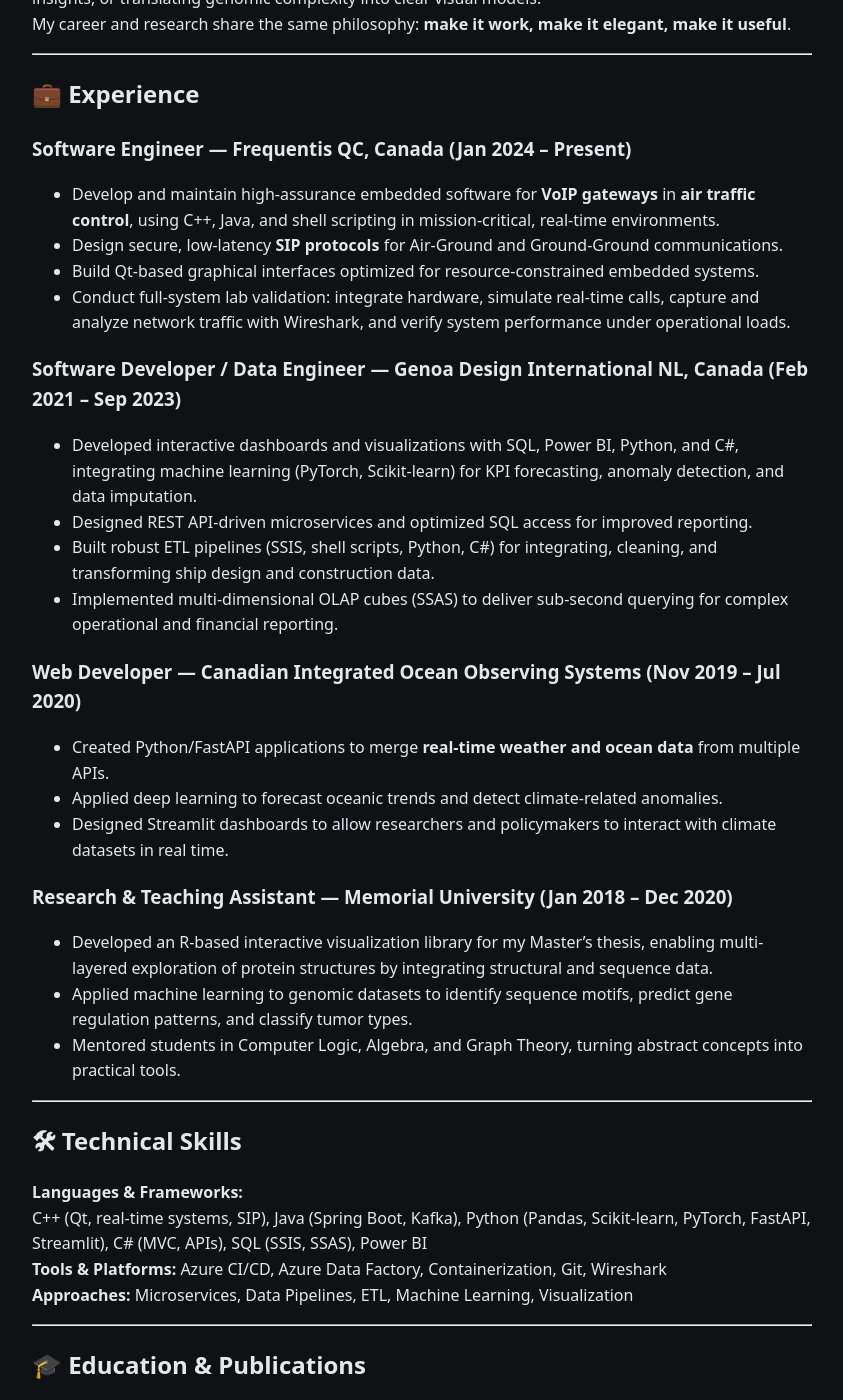
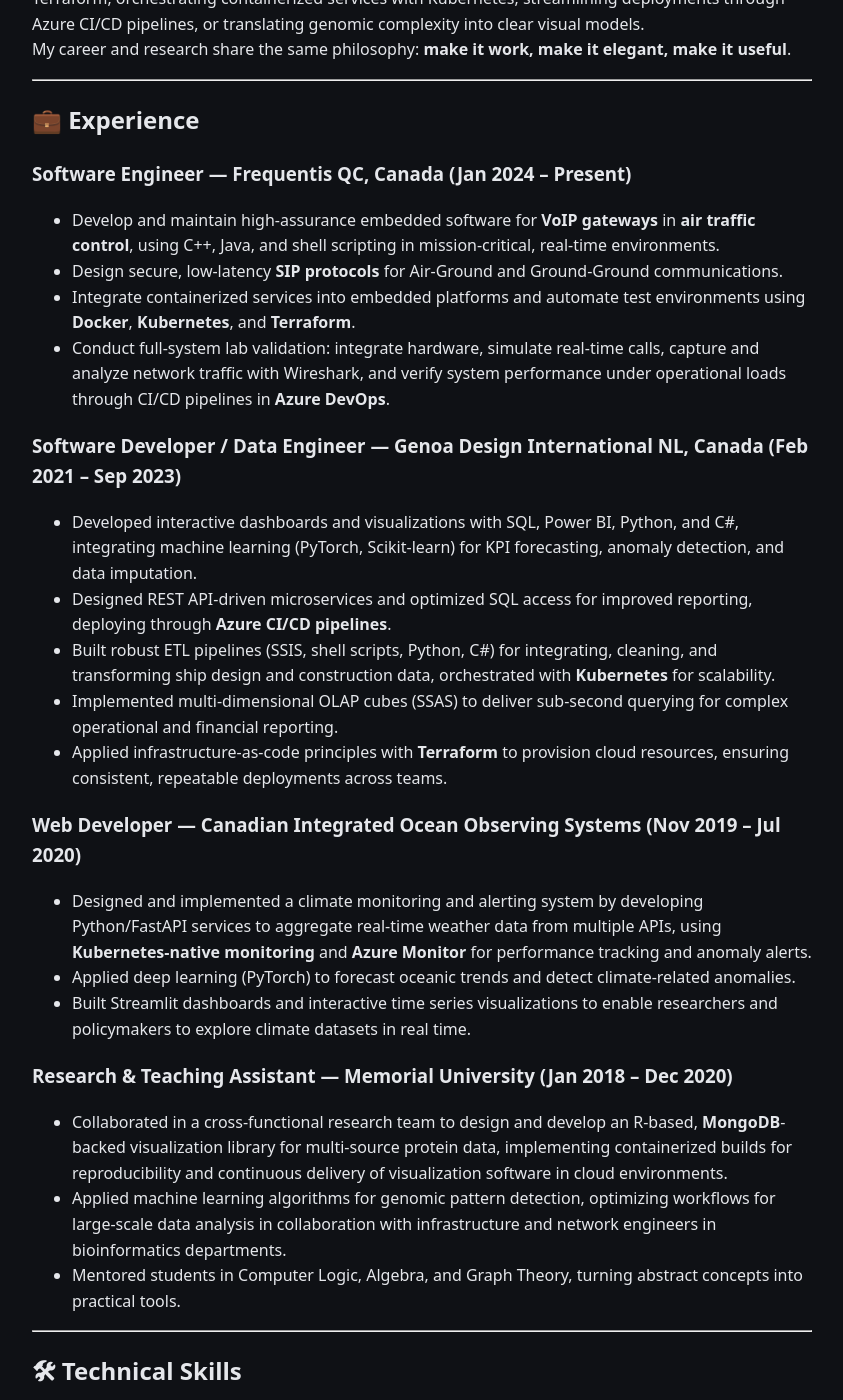
Before and after one commit to idakhiavi/idakhiavi.github.io, a Jekyll site: the page built from resume.md, in a window 1280 px wide and 1400 px high, scrolled down 405 px. Shown: the whole window, without its empty margins (74-917 px from the left). Built offline with Jekyll 4.4.1, drawn with Linux system fonts in a browser that asks for light colours; some of the changed text lies outside the part shown.

Commit message:
updates on CV

```diff
--- a/resume.md
+++ b/resume.md
@@ -10,7 +10,7 @@
 
 ## 👩‍💻 About Me
 Engineer by training, explorer by instinct. I’ve navigated worlds as different as real-time air traffic control systems, AI-powered shipyard analytics, and multi-omics genomic research.
-I’m happiest at the intersection of **hard technical challenges** and **big-picture problem-solving** — whether it’s squeezing performance out of a protocol stack, turning raw environmental data into insights, or translating genomic complexity into clear visual models.
+I’m happiest at the intersection of **hard technical challenges** and **big-picture problem-solving** — whether it’s squeezing performance out of a protocol stack, automating cloud infrastructure with Terraform, orchestrating containerized services with Kubernetes, streamlining deployments through Azure CI/CD pipelines, or translating genomic complexity into clear visual models.
 My career and research share the same philosophy: **make it work, make it elegant, make it useful**.
 
 ---
@@ -20,23 +20,24 @@
 ### **Software Engineer** — Frequentis QC, Canada (Jan 2024 – Present)
 - Develop and maintain high-assurance embedded software for **VoIP gateways** in **air traffic control**, using C++, Java, and shell scripting in mission-critical, real-time environments.
 - Design secure, low-latency **SIP protocols** for Air-Ground and Ground-Ground communications.
-- Build Qt-based graphical interfaces optimized for resource-constrained embedded systems.
-- Conduct full-system lab validation: integrate hardware, simulate real-time calls, capture and analyze network traffic with Wireshark, and verify system performance under operational loads.
+- Integrate containerized services into embedded platforms and automate test environments using **Docker**, **Kubernetes**, and **Terraform**.
+- Conduct full-system lab validation: integrate hardware, simulate real-time calls, capture and analyze network traffic with Wireshark, and verify system performance under operational loads through CI/CD pipelines in **Azure DevOps**.
 
 ### **Software Developer / Data Engineer** — Genoa Design International NL, Canada (Feb 2021 – Sep 2023)
 - Developed interactive dashboards and visualizations with SQL, Power BI, Python, and C#, integrating machine learning (PyTorch, Scikit-learn) for KPI forecasting, anomaly detection, and data imputation.
-- Designed REST API-driven microservices and optimized SQL access for improved reporting.
-- Built robust ETL pipelines (SSIS, shell scripts, Python, C#) for integrating, cleaning, and transforming ship design and construction data.
+- Designed REST API-driven microservices and optimized SQL access for improved reporting, deploying through **Azure CI/CD pipelines**.
+- Built robust ETL pipelines (SSIS, shell scripts, Python, C#) for integrating, cleaning, and transforming ship design and construction data, orchestrated with **Kubernetes** for scalability.
 - Implemented multi-dimensional OLAP cubes (SSAS) to deliver sub-second querying for complex operational and financial reporting.
+- Applied infrastructure-as-code principles with **Terraform** to provision cloud resources, ensuring consistent, repeatable deployments across teams.
 
 ### **Web Developer** — Canadian Integrated Ocean Observing Systems (Nov 2019 – Jul 2020)
-- Created Python/FastAPI applications to merge **real-time weather and ocean data** from multiple APIs.
-- Applied deep learning to forecast oceanic trends and detect climate-related anomalies.
-- Designed Streamlit dashboards to allow researchers and policymakers to interact with climate datasets in real time.
+- Designed and implemented a climate monitoring and alerting system by developing Python/FastAPI services to aggregate real-time weather data from multiple APIs, using **Kubernetes-native monitoring** and **Azure Monitor** for performance tracking and anomaly alerts.
+- Applied deep learning (PyTorch) to forecast oceanic trends and detect climate-related anomalies.
+- Built Streamlit dashboards and interactive time series visualizations to enable researchers and policymakers to explore climate datasets in real time.
 
 ### **Research & Teaching Assistant** — Memorial University (Jan 2018 – Dec 2020)
-- Developed an R-based interactive visualization library for my Master’s thesis, enabling multi-layered exploration of protein structures by integrating structural and sequence data.
-- Applied machine learning to genomic datasets to identify sequence motifs, predict gene regulation patterns, and classify tumor types.
+- Collaborated in a cross-functional research team to design and develop an R-based, **MongoDB**-backed visualization library for multi-source protein data, implementing containerized builds for reproducibility and continuous delivery of visualization software in cloud environments.
+- Applied machine learning algorithms for genomic pattern detection, optimizing workflows for large-scale data analysis in collaboration with infrastructure and network engineers in bioinformatics departments.
 - Mentored students in Computer Logic, Algebra, and Graph Theory, turning abstract concepts into practical tools.
 
 ---
@@ -44,8 +45,8 @@
 ## 🛠 Technical Skills
 **Languages & Frameworks:**
 C++ (Qt, real-time systems, SIP), Java (Spring Boot, Kafka), Python (Pandas, Scikit-learn, PyTorch, FastAPI, Streamlit), C# (MVC, APIs), SQL (SSIS, SSAS), Power BI
-**Tools & Platforms:** Azure CI/CD, Azure Data Factory, Containerization, Git, Wireshark
-**Approaches:** Microservices, Data Pipelines, ETL, Machine Learning, Visualization
+**Tools & Platforms:** Azure CI/CD, Azure Data Factory, Terraform, Kubernetes, Helm, GitHub Actions, Containerization (Docker), Git, Wireshark, Azure Monitor
+**Approaches:** Infrastructure-as-Code, Microservices, Data Pipelines, ETL, Machine Learning, Visualization, Continuous Delivery, Automated Testing
 
 ---
 
```
